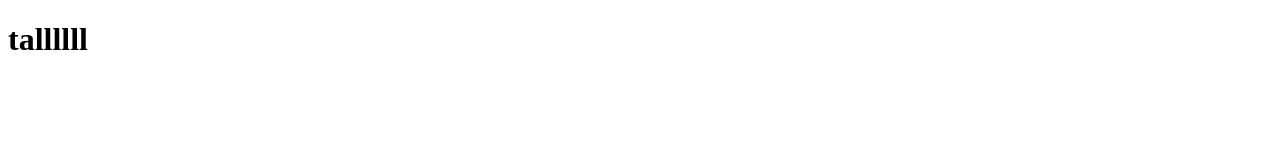
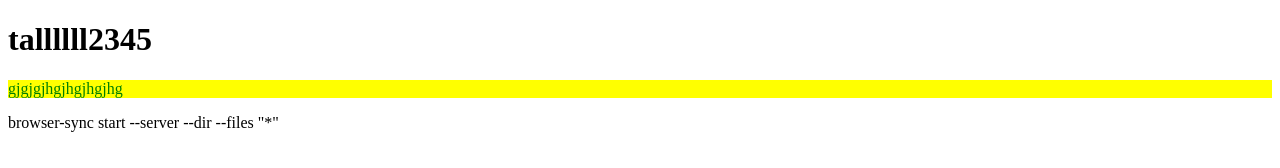
Before and after one commit to talassael/coursera-test, a plain HTML site: page site/index.html in a window 1280 px wide. Drawn offline with Linux system fonts and the light colour scheme.

Commit message:
a commit with cmd

```diff
--- /dev/null
+++ b/site/ccc.css
@@ -0,0 +1,4 @@
+p{
+	background-color: yellow;
+	color: green;
+}
--- a/site/index.html
+++ b/site/index.html
@@ -4,8 +4,12 @@
 	<meta charset="utf-8">
 	<meta name="viewport" content="width=device-width, initial-scale=1">
 	<title>hhhhh</title>
+	<link rel="stylesheet" type="text/css" href="ccc.css">
 </head>
 <body>
-	<h1>tallllll</h1>
+	<h1>tallllll2345</h1>
+	<p>gjgjgjhgjhgjhgjhg</p>
 </body>
 </html>
+
+browser-sync start --server --dir --files "*"
```
